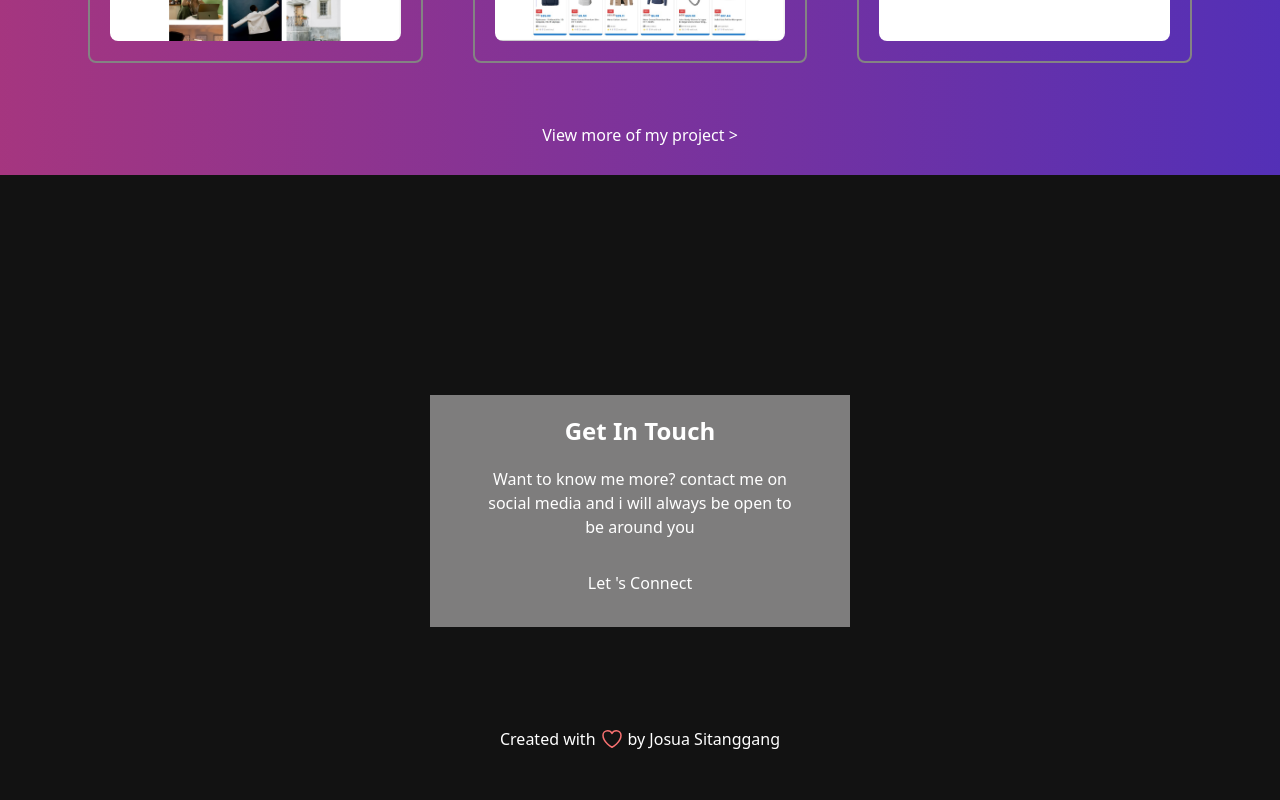
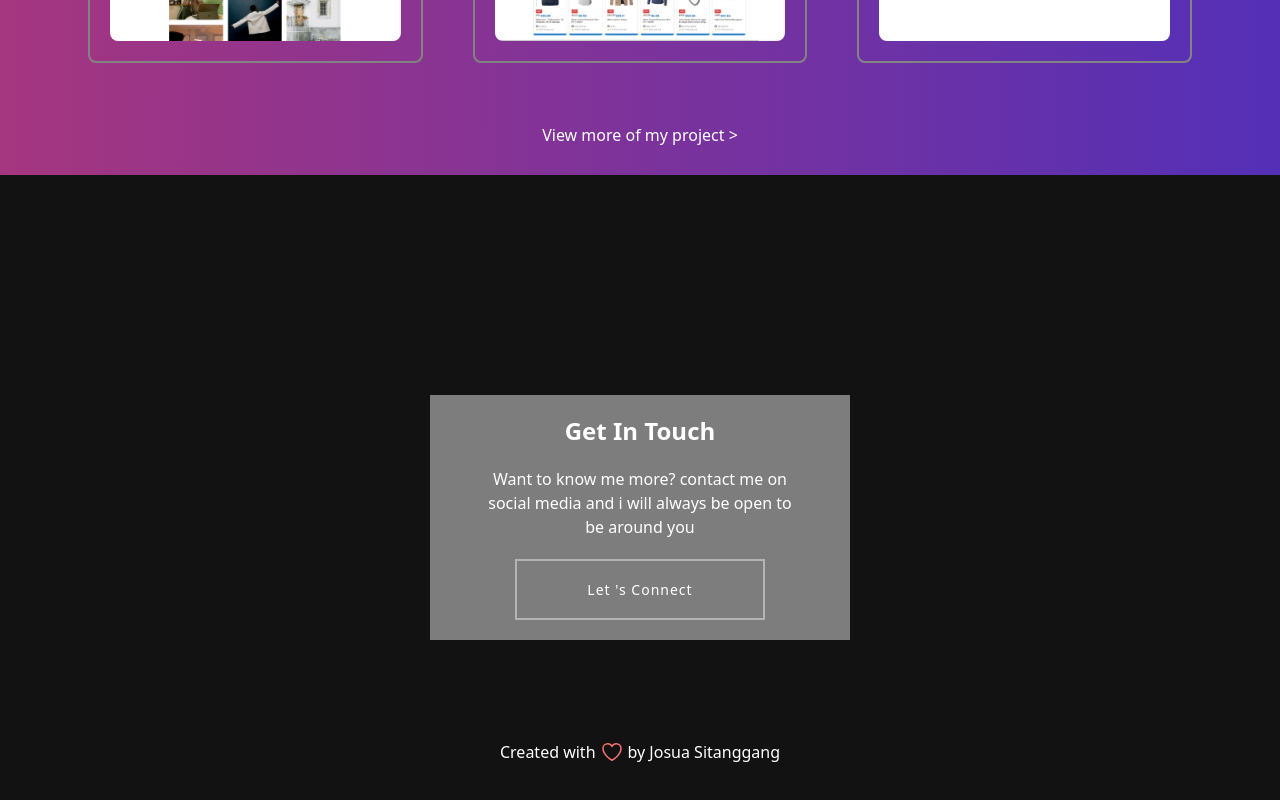
Before and after one commit to josua-stng/portfolio-website, a React (Create React App) app: page / in a window 1280 px wide. Shown: the part 1995-2795 px from the top of the page. Built offline with nearby package versions, Linux system fonts and the light colour scheme.

Commit message:
fix styling

```diff
--- a/src/index.css
+++ b/src/index.css
@@ -74,6 +74,25 @@ body {
 .tagline_desc {
   font-weight: 700;
   letter-spacing: 0.8px;
+}
+
+.button_slide{
+  color: #FFF;
+  border: 2px solid rgb(181, 179, 179);
+  border-radius: 0px;
+  padding: 18px 36px;
+  display: inline-block;
+  font-size: 14px;
+  letter-spacing: 1px;
+  cursor: pointer;
+  box-shadow: inset 0 0 0 0 #D80286;
+  -webkit-transition: ease-out 0.4s;
+  -moz-transition: ease-out 0.4s;
+  transition: ease-out 0.4s;
+}
+
+.slide_right:hover {
+  box-shadow: inset 400px 0 0 0 #D80286;
 }
 
 /* skill styling */
```
